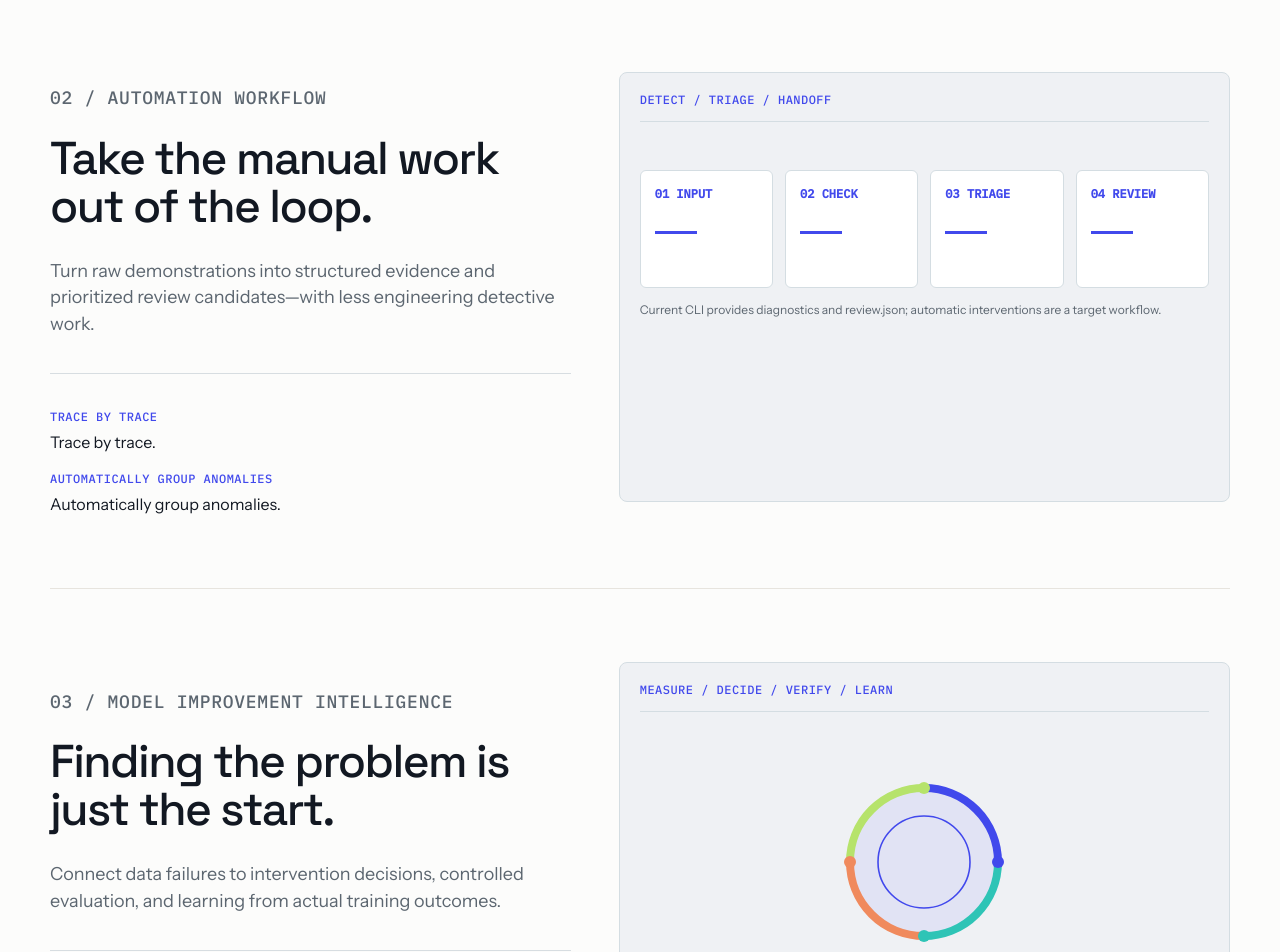
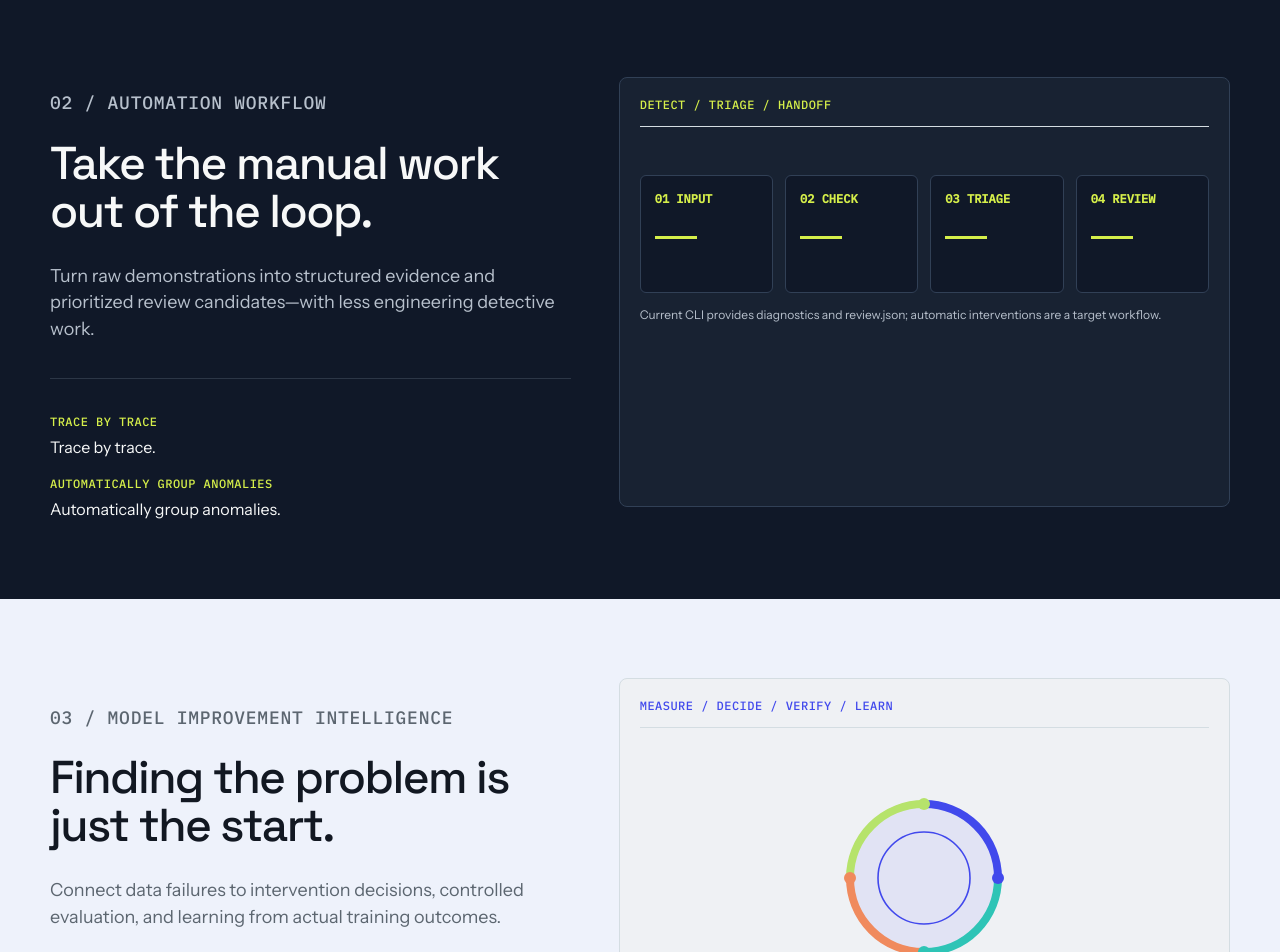
Before and after one commit to getrampcheck/rampcheck-website, a Next.js app in the folder rampcheck/: page / in a window 1280 px wide. Shown: the part 1840-2792 px from the top of the page. Built offline with nearby package versions, Linux system fonts and the light colour scheme.

Commit message:
Apply the V11 color rhythm to the editorial page.
Alternate cream, navy, cool, and mint bands, and flip the CLI and closing sections so the assembled Figma story reads as one page.

```diff
--- a/rampcheck/app/globals.css
+++ b/rampcheck/app/globals.css
@@ -463,7 +463,7 @@ input {
 }
 
 .editorial {
-  width: min(100% - 48px, 1180px);
+  width: 100%;
   margin: 28px auto 0;
 }
 
@@ -472,9 +472,54 @@ input {
   grid-template-columns: minmax(0, 0.92fr) minmax(320px, 1.08fr);
   gap: 48px;
   align-items: center;
+  width: min(100% - 48px, 1180px);
+  margin: 0 auto;
   padding: 72px 0;
   border-top: 1px solid #e7e4de;
 }
+
+.ed-band.tone-dark,
+.ed-band.tone-cool,
+.ed-band.tone-mint {
+  width: 100%;
+  max-width: none;
+  border-top: 0;
+  padding: 78px max(24px, calc((100% - 1180px) / 2));
+}
+
+.ed-band.tone-dark { background: #101828; color: #f4f7fb; }
+.ed-band.tone-cool { background: #eef2fb; }
+.ed-band.tone-mint { background: #eef6df; }
+
+.ed-band.tone-dark .ed-kicker,
+.ed-band.tone-dark .ed-contrast span,
+.ed-band.tone-dark .ed-panel figcaption,
+.ed-band.tone-dark .scan-json { color: #d6ef4a; }
+
+.ed-band.tone-dark h2,
+.ed-band.tone-dark .ed-copy > p,
+.ed-band.tone-dark .ed-contrast p { color: #f7f8f8; }
+.ed-band.tone-dark .ed-copy > p { color: #b7c0cc; }
+.ed-band.tone-dark .ed-note,
+.ed-band.tone-dark .panel-foot { color: #b7c0cc; }
+.ed-band.tone-dark .ed-contrast { border-top-color: #2c3646; }
+.ed-band.tone-dark .ed-panel {
+  border-color: #314056;
+  background: #182232;
+}
+.ed-band.tone-dark .flow-steps li,
+.tone-dark .boundary span,
+.tone-dark .entry-cards a {
+  border-color: #314056;
+  background: #101828;
+  color: #d6ef4a;
+}
+.ed-band.tone-dark .entry-cards span,
+.ed-band.tone-dark .maturity dd { color: #f7f8f8; }
+.ed-band.tone-dark .flow-steps i { background: #d6ef4a; }
+
+.flip .ed-band { direction: rtl; }
+.flip .ed-band > * { direction: ltr; }
 
 .ed-kicker {
   margin: 0;
--- a/rampcheck/app/page.tsx
+++ b/rampcheck/app/page.tsx
@@ -96,7 +96,7 @@ function EditorialSections() {
         </figure>
       </section>
 
-      <section className="ed-band" id="approach">
+      <section className="ed-band tone-dark" id="approach">
         <div className="ed-copy">
           <p className="ed-kicker">02 / Automation workflow</p>
           <h2>Take the manual work out of the loop.</h2>
@@ -118,7 +118,7 @@ function EditorialSections() {
         </figure>
       </section>
 
-      <section className="ed-band">
+      <section className="ed-band tone-cool">
         <div className="ed-copy">
           <p className="ed-kicker">03 / Model improvement intelligence</p>
           <h2>Finding the problem is just the start.</h2>
@@ -159,7 +159,7 @@ function EditorialSections() {
         </figure>
       </section>
 
-      <section className="ed-band" id="cli-entry">
+      <section className="ed-band tone-mint flip" id="cli-entry">
         <div className="ed-copy">
           <p className="ed-kicker">05 / CLI / fastest entry point</p>
           <h2>One command. Your first useful signal.</h2>
@@ -179,7 +179,7 @@ function EditorialSections() {
         </figure>
       </section>
 
-      <section className="ed-band" id="security">
+      <section className="ed-band tone-dark" id="security">
         <div className="ed-copy">
           <p className="ed-kicker">06 / Privacy & integrations</p>
           <h2>Keep your stack. Keep control of your data.</h2>
@@ -223,7 +223,7 @@ function EditorialSections() {
         </figure>
       </section>
 
-      <section className="ed-band">
+      <section className="ed-band tone-mint flip">
         <div className="ed-copy">
           <p className="ed-kicker">08 / Two ways to get started</p>
           <h2>Give your engineers their time back.</h2>
```
